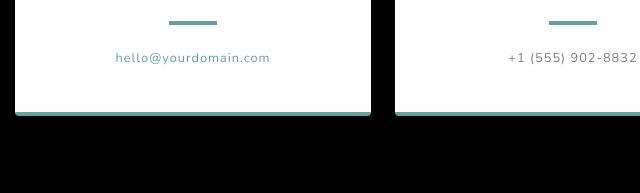
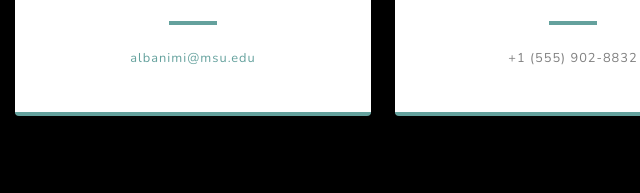
Before and after one commit to MJJAlbani/six-degrees-of-great-lakes-treaties, a website: page index.html in a window 1280 px wide. Shown: the part 3800-3993 px from the top of the page, 447-1087 px from the left. Drawn offline with nearby package versions, Linux system fonts and the light colour scheme.

Commit message:
Update index.html

```diff
--- a/index.html
+++ b/index.html
@@ -139,7 +139,7 @@
                                 <i class="fas fa-envelope text-primary mb-2"></i>
                                 <h4 class="text-uppercase m-0">Email</h4>
                                 <hr class="my-4" />
-                                <div class="small text-black-50"><a href="#!">hello@yourdomain.com</a></div>
+                                <div class="small text-black-50"><a href="#!">albanimi@msu.edu</a></div>
                             </div>
                         </div>
                     </div>
```
